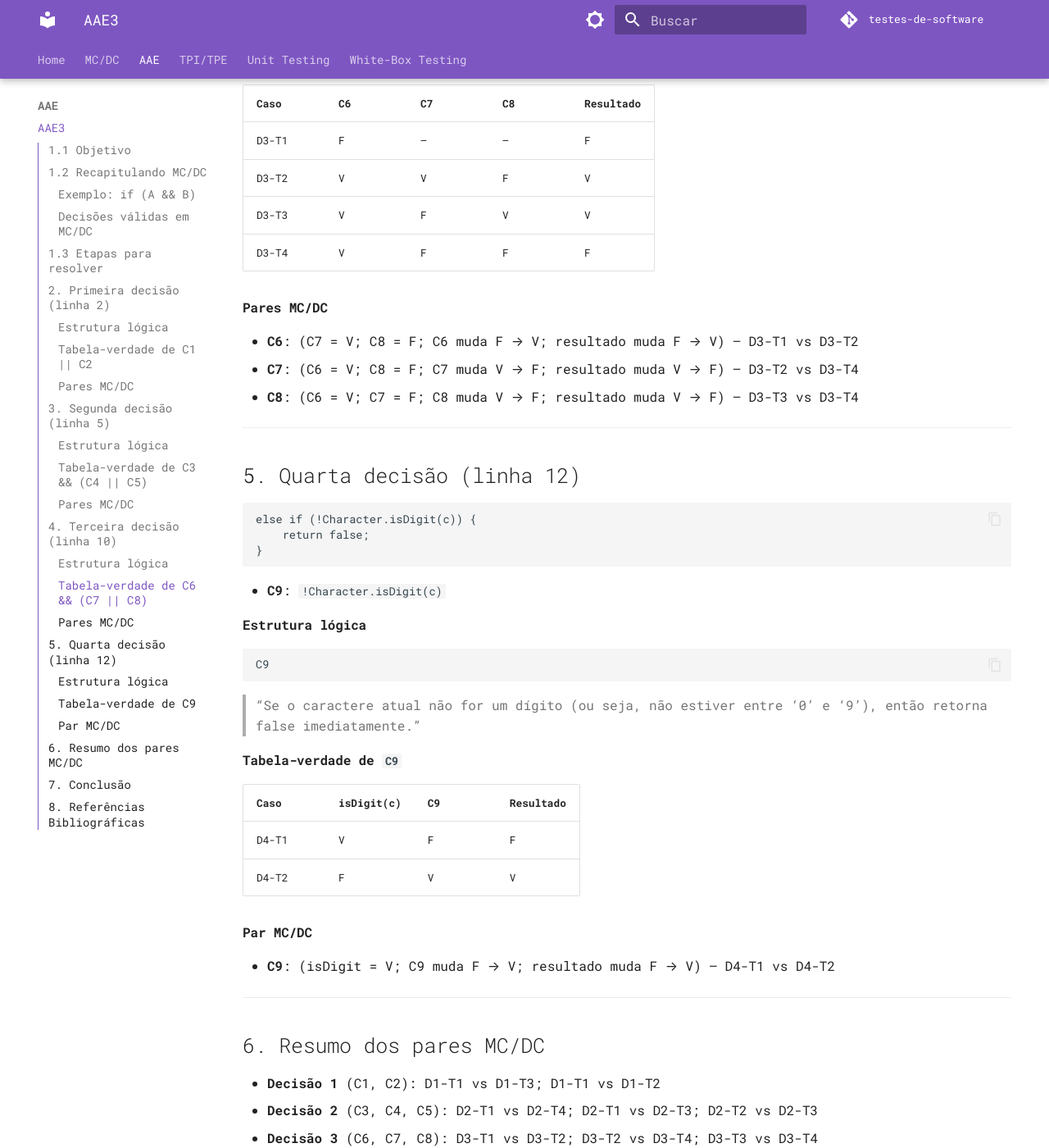
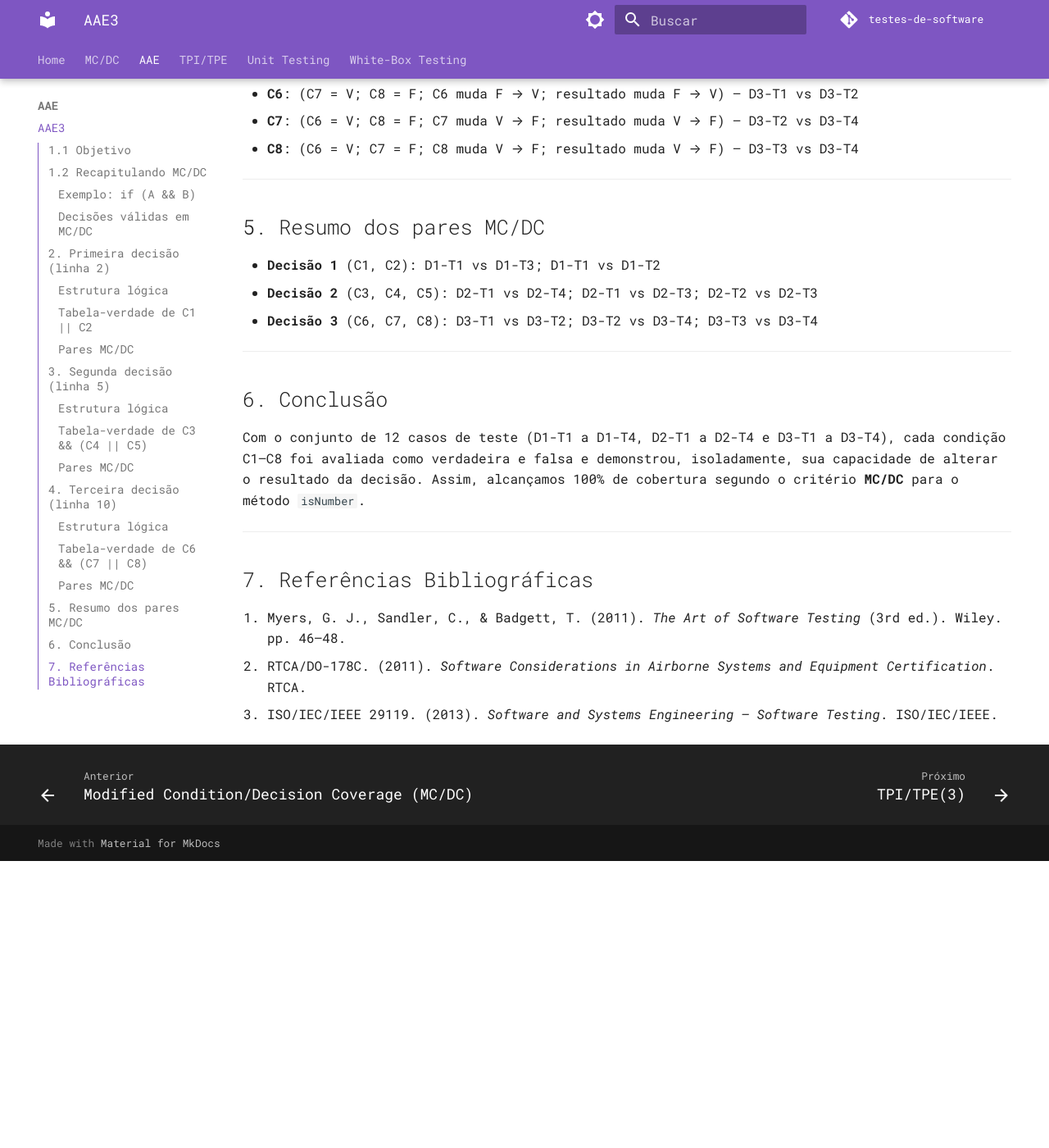
Before and after one commit to arthurrochamoreira/Testes-de-Software, an MkDocs documentation site: the page built from docs/aae3/aae3.md, in a window 1280 px wide and 1400 px high, scrolled down 4076 px. Shown: the whole window at 82% size. Built offline with MkDocs 1.6.1 and Material for MkDocs 9.7.7, drawn with Linux system fonts in a browser that asks for light colours; comment, search, counter and statistics services are not loaded; after the commit the page ends 5126 px from its top, so only the background shows below that; some of the changed text lies outside the part shown.

Commit message:
update mc/dc

````diff
--- a/docs/aae3/aae3.md
+++ b/docs/aae3/aae3.md
@@ -58,17 +58,7 @@ Uma **decisão válida** é qualquer expressão booleana que:
 
 > **Nota:**
 >
-> * Decisões simples (com apenas uma condição) também podem ser consideradas para MC/DC — basta testar o “true” e o “false”.
 > * Condições de laço sem múltiplas variáveis (ex.: `i < n` em `for`) não precisam de MC/DC.
-
----
-
-## 1.3 Etapas para resolver
-
-1. Identificar as **decisões** no código (`if`, `else if`).
-2. Decompor cada decisão em suas **condições**.
-3. Elaborar tabela-verdade para cada expressão composta.
-4. Selecionar pares de testes MC/DC que evidenciem mudança isolada de cada condição.
 
 ---
 
@@ -181,54 +171,21 @@ C6 && (C7 || C8)
 
 ---
 
-## 5. Quarta decisão (linha 12)
-
-```java
-else if (!Character.isDigit(c)) {
-    return false;
-}
-```
-
-* **C9**: `!Character.isDigit(c)`
-
-#### Estrutura lógica
-
-```text
-C9
-```
-
-> “Se o caractere atual não for um dígito (ou seja, não estiver entre ‘0’ e ‘9’), então retorna false imediatamente.”
-
-
-#### Tabela-verdade de `C9`
-
-| Caso  | isDigit(c) | C9 | Resultado |
-| ----- | ---------- | -- | --------- |
-| D4-T1 | V          | F  | F         |
-| D4-T2 | F          | V  | V         |
-
-#### Par MC/DC
-
-* **C9**: (isDigit = V; C9 muda F → V; resultado muda F → V) — D4-T1 vs D4-T2
-
----
-
-## 6. Resumo dos pares MC/DC
+## 5. Resumo dos pares MC/DC
 
 * **Decisão 1** (C1, C2): D1-T1 vs D1-T3; D1-T1 vs D1-T2
 * **Decisão 2** (C3, C4, C5): D2-T1 vs D2-T4; D2-T1 vs D2-T3; D2-T2 vs D2-T3
 * **Decisão 3** (C6, C7, C8): D3-T1 vs D3-T2; D3-T2 vs D3-T4; D3-T3 vs D3-T4
-* **Decisão 4** (C9): D4-T1 vs D4-T2
 
 ---
 
-## 7. Conclusão
+## 6. Conclusão
 
-Com o conjunto de 14 casos de teste (D1-T1 a D1-T4, D2-T1 a D2-T4, D3-T1 a D3-T4 e D4-T1 e D4-T2), cada condição C1–C9 foi avaliada como verdadeira e falsa e demonstrou, isoladamente, sua capacidade de alterar o resultado da decisão. Assim, alcançamos 100% de cobertura segundo o critério **MC/DC** para o método `isNumber`.
+Com o conjunto de 12 casos de teste (D1-T1 a D1-T4, D2-T1 a D2-T4 e D3-T1 a D3-T4), cada condição C1–C8 foi avaliada como verdadeira e falsa e demonstrou, isoladamente, sua capacidade de alterar o resultado da decisão. Assim, alcançamos 100% de cobertura segundo o critério **MC/DC** para o método `isNumber`.
 
 ---
 
-## 8. Referências Bibliográficas
+## 7. Referências Bibliográficas
 
 1. Myers, G. J., Sandler, C., & Badgett, T. (2011). *The Art of Software Testing* (3rd ed.). Wiley. pp. 46–48.
 2. RTCA/DO-178C. (2011). *Software Considerations in Airborne Systems and Equipment Certification*. RTCA.
````
